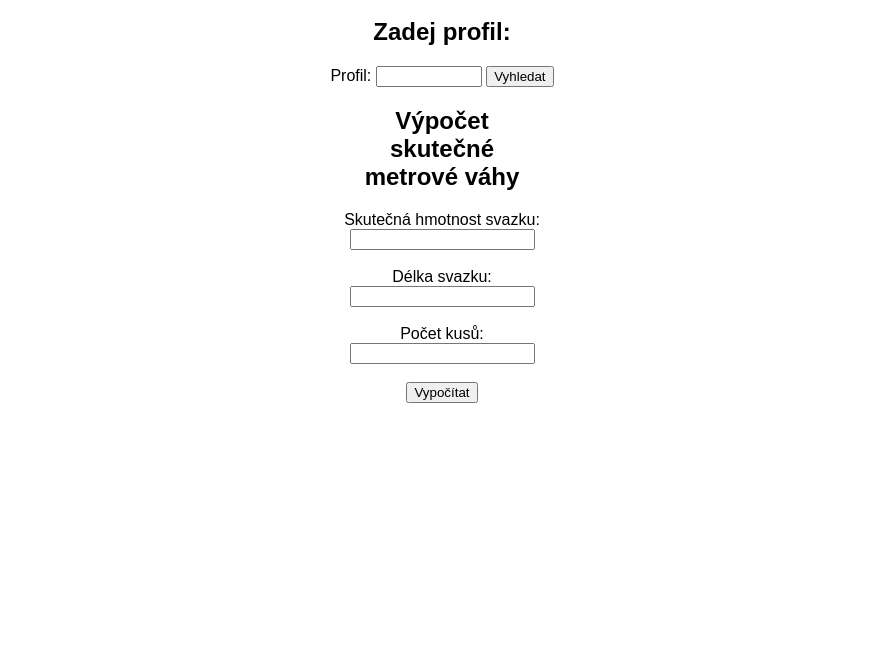
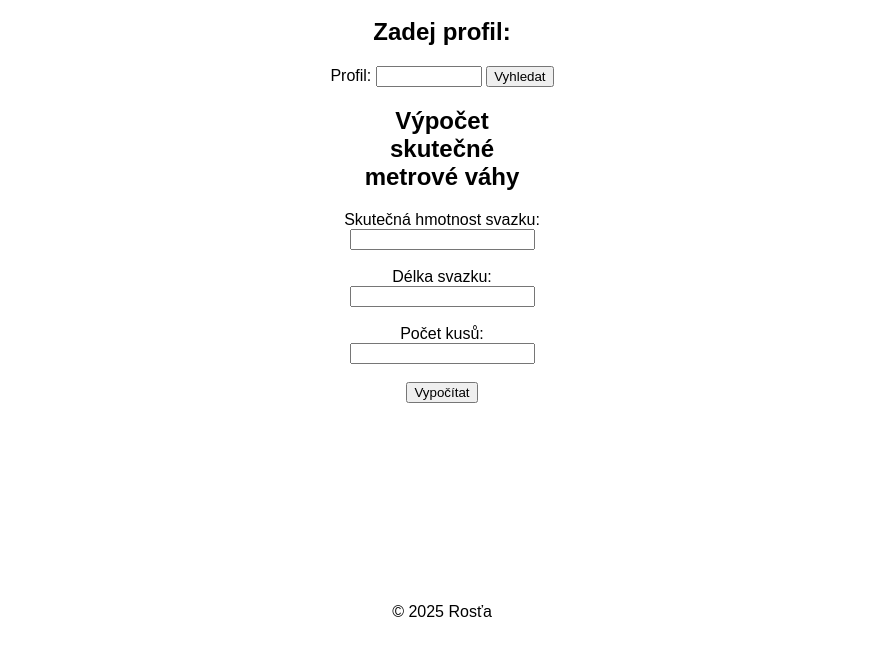
Before and after one commit to rosta70/vypocty, a plain HTML site: page index.html in a window 1280 px wide. Shown: the part 90-746 px from the top of the page, without its empty margins (198-1080 px from the left). Drawn offline with Linux system fonts and the light colour scheme.

Commit message:
Update index.html

```diff
--- a/index.html
+++ b/index.html
@@ -895,4 +895,9 @@ document.getElementById('calculateButton').addEventListener('click', function(){
         }
     </script>
 </body>
+     <footer>
+
+        <p>&copy; 2025 Rosťa</p>
+
+    </footer>
 </html>
```
